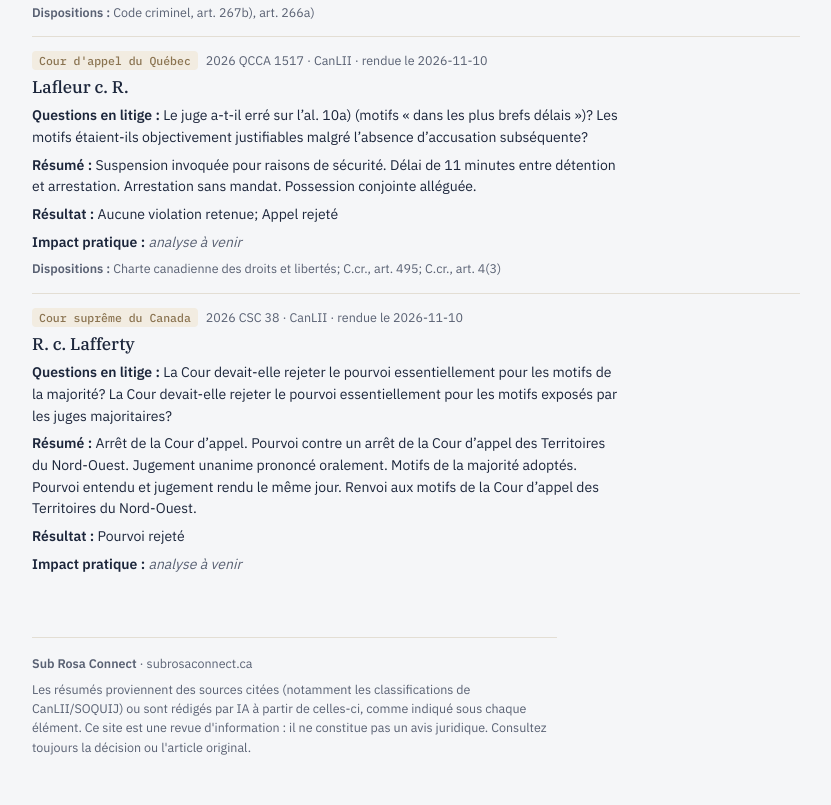
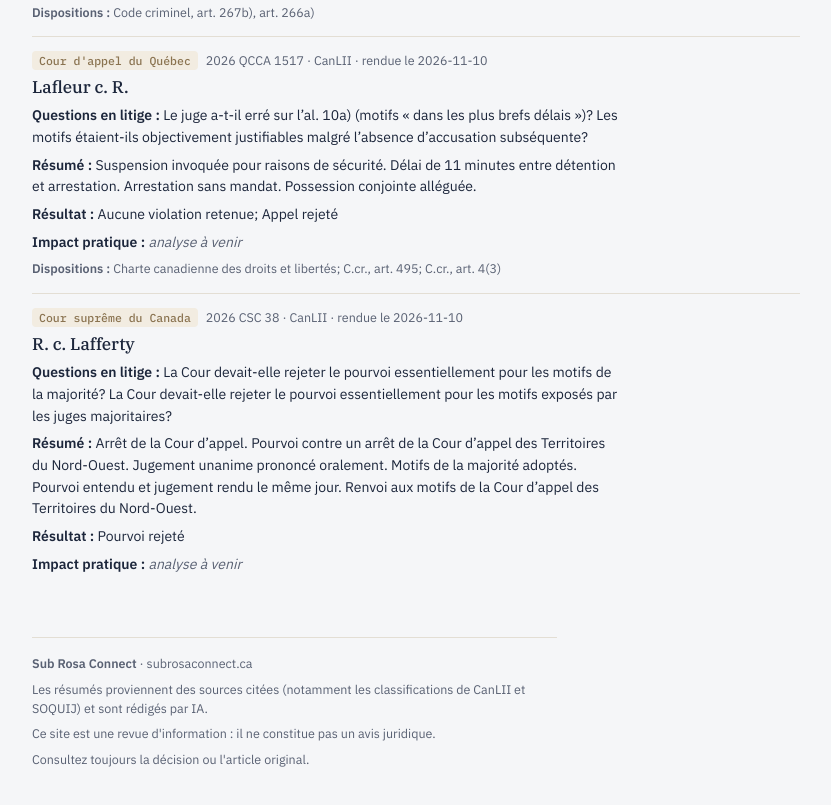
Before and after one commit to rzein713-oss/veille-criminelle, a plain HTML site: page index.html in a window 1280 px wide. Shown: the part 892-1697 px from the top of the page, without its empty margins (224-1055 px from the left). Drawn offline with nearby package versions, Linux system fonts and the light colour scheme.

Commit message:
Pied de page : nouveau texte
Co-Authored-By: Claude Opus 5.5 <noreply@anthropic.com>
Claude-Session: https://claude.ai/code/session_01PMt1BNtUTYcoD5SLW5BzgZ

```diff
--- a/index.html
+++ b/index.html
@@ -126,7 +126,9 @@ footer { margin-top: 48px; padding-top: 16px; border-top: 1px solid var(--line);
 
   <footer>
     <div><b>Sub Rosa Connect</b> · subrosaconnect.ca</div>
-    <div>Les résumés proviennent des sources citées (notamment les classifications de CanLII/SOQUIJ) ou sont rédigés par IA à partir de celles-ci, comme indiqué sous chaque élément. Ce site est une revue d'information : il ne constitue pas un avis juridique. Consultez toujours la décision ou l'article original.</div>
+    <div>Les résumés proviennent des sources citées (notamment les classifications de CanLII et SOQUIJ) et sont rédigés par IA.</div>
+    <div>Ce site est une revue d'information : il ne constitue pas un avis juridique.</div>
+    <div>Consultez toujours la décision ou l'article original.</div>
   </footer>
 </div>
 
```
